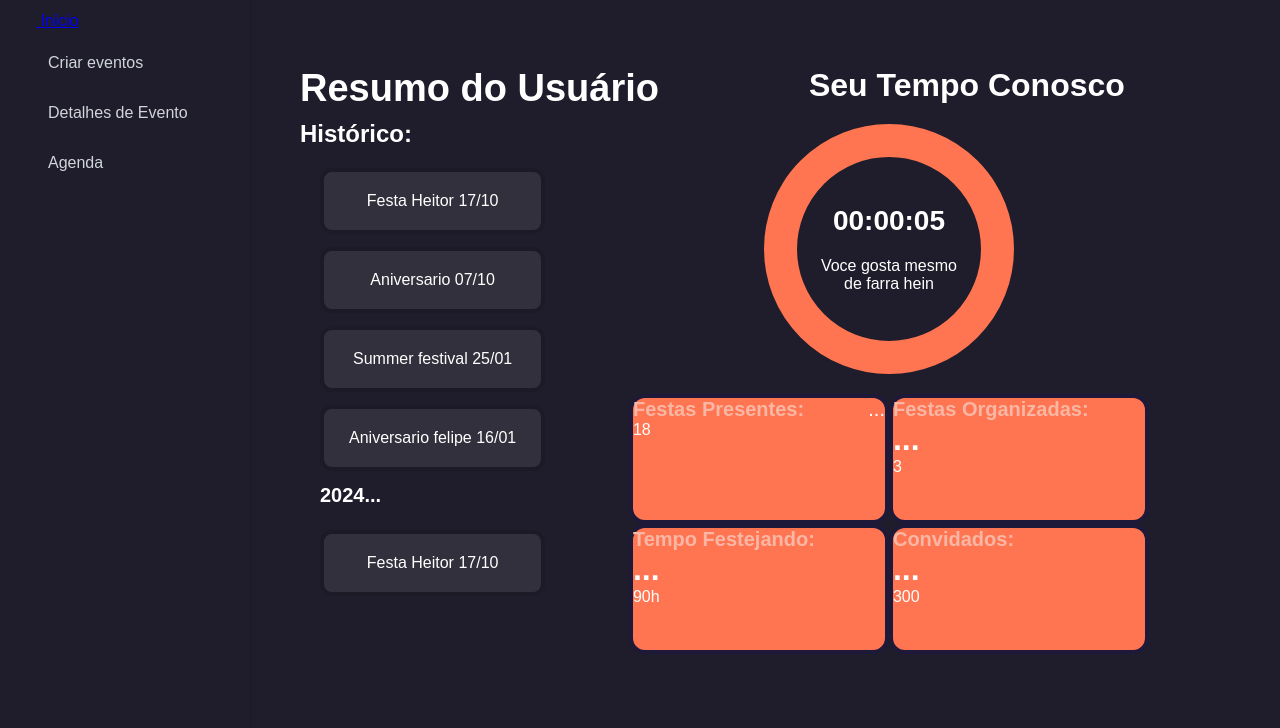
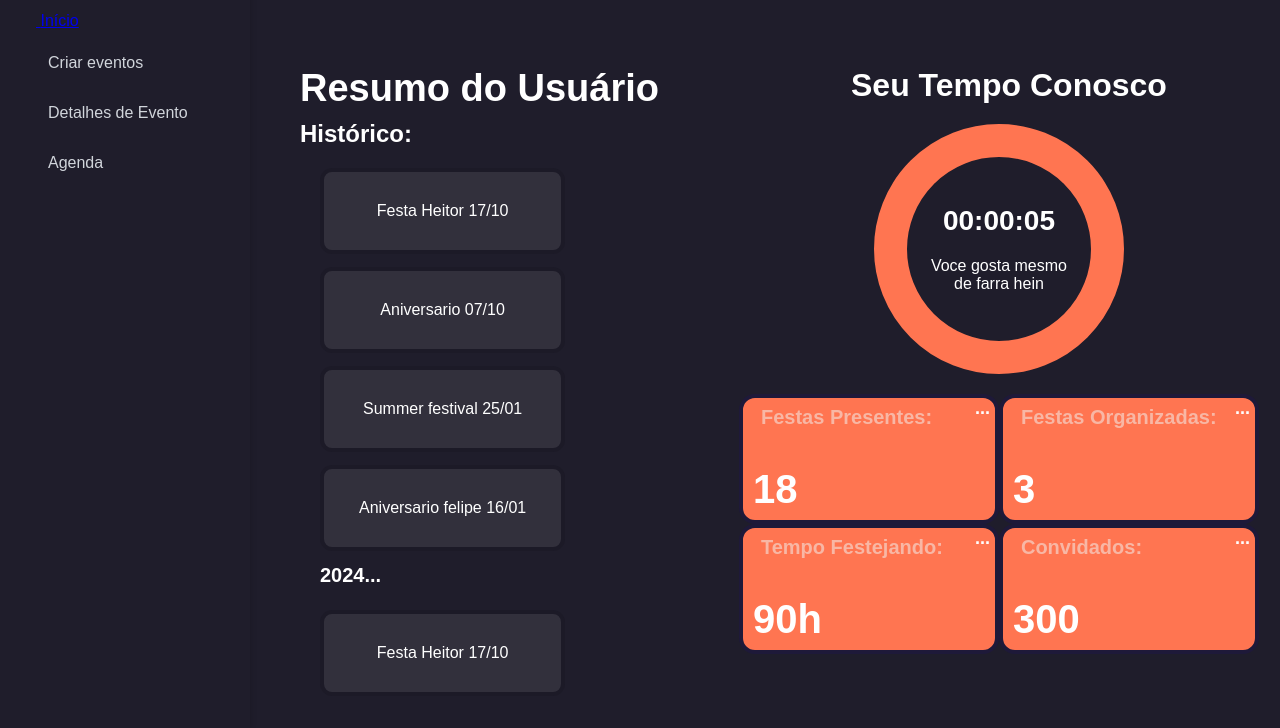
Before and after one commit to talesrockstar/Projeto-P-O-de-eventos, a plain HTML site: page dashboard.html in a window 1280 px wide. Shown: the part 72-800 px from the top of the page. Drawn offline with Linux system fonts and the light colour scheme.

Commit message:
style: Progresso Dashboard

```diff
--- a/dashboard.html
+++ b/dashboard.html
@@ -107,7 +107,9 @@
 
     <div class="ladodireitodapage">
       <div class="tempo">
+        <div class="seutempoconosco">
         <h1>Seu Tempo Conosco</h1>
+        </div>
         <div class="tempo_total">
           <h2>00:00:00</h2>
           <p>Voce gosta mesmo</p>
@@ -121,7 +123,7 @@
           <div class="festa_info">
             <h2>Festas Presentes:</h2>
             <div class="tres-pontos">
-              <p>...</p>
+              <h1>...</h1>
             </div>
           </div>
           <div class="quantidade_FP">
@@ -130,8 +132,12 @@
         </div>
 
         <div class="festas_organizadas">
+          <div class="festa_info">
           <h2>Festas Organizadas:</h2>
+          <div class="tres-pontos">
           <h1>...</h1>
+          </div>
+          </div>
           <div class="quantidade_FO">
             <p>3</p>
           </div>
@@ -139,8 +145,12 @@
 
 
         <div class="tempo_festejando">
+          <div class="festa_info">
           <h2>Tempo Festejando:</h2>
+          <div class="tres-pontos">
           <h1>...</h1>
+          </div>
+          </div>
           <div class="quantidade_TF">
             <p>90h</p>
           </div>
@@ -148,8 +158,12 @@
 
 
         <div class="convidados">
+          <div class="festa_info">
           <h2>Convidados:</h2>
+          <div class="tres-pontos">
           <h1>...</h1>
+          </div>
+          </div>
           <div class="quantidade_C">
             <p>300</p>
           </div>
--- a/src/css/style.css
+++ b/src/css/style.css
@@ -196,7 +196,7 @@ main {
 }
 
 .resumoUser {
-  margin-right: -30px;
+  margin-right: 80px;
 }
 
 .resumoUser h1 {
@@ -239,7 +239,7 @@ main {
   color: #fff;
   /* Cor do texto do botão */
   border: 4px solid #1c1a27;
-  padding: 20px 25px;
+  padding: 30px 35px;
   border-radius: 12px;
   cursor: pointer;
   font-size: 16px;
@@ -248,6 +248,13 @@ main {
 
 .tempo {
   margin-left: 180px;
+
+
+}
+.seutempoconosco {
+  display: flex;
+  justify-content: center;
+  margin-left: -160px;
 }
 
 .tempo_total {
@@ -288,6 +295,8 @@ main {
 .informacoes h2 {
   color: #f8b7a5;
   font-size: 20px;
+  margin-left: 18px;
+  margin-top: 8px;
 }
 
 .festa_info {
@@ -302,6 +311,9 @@ main {
 
 .tres-pontos {
   display: flex;
+  font-size: 9px;
+  margin-bottom: auto ;
+  margin-right: 5px;
 }
 
 .tempo_festejando,
@@ -314,4 +326,20 @@ main {
   background-color: #FF7551;
   width: 260px;
   height: 130px;
+
 }
+
+
+.quantidade_FP,
+.quantidade_FO,
+.quantidade_C,
+.quantidade_TF {
+  display: flex;
+  justify-content: left;
+  align-items: center;
+  font-size: 40px;
+  font-weight: bold;
+  color: #ffffff;
+  margin-top: 38px;
+  margin-left: 10px;
+}
```
